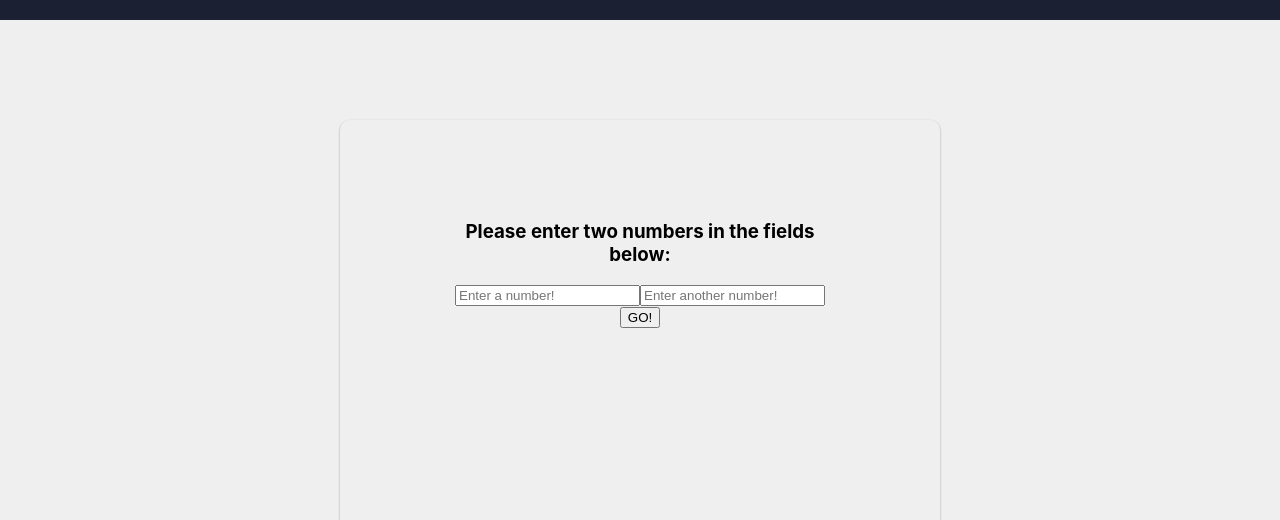
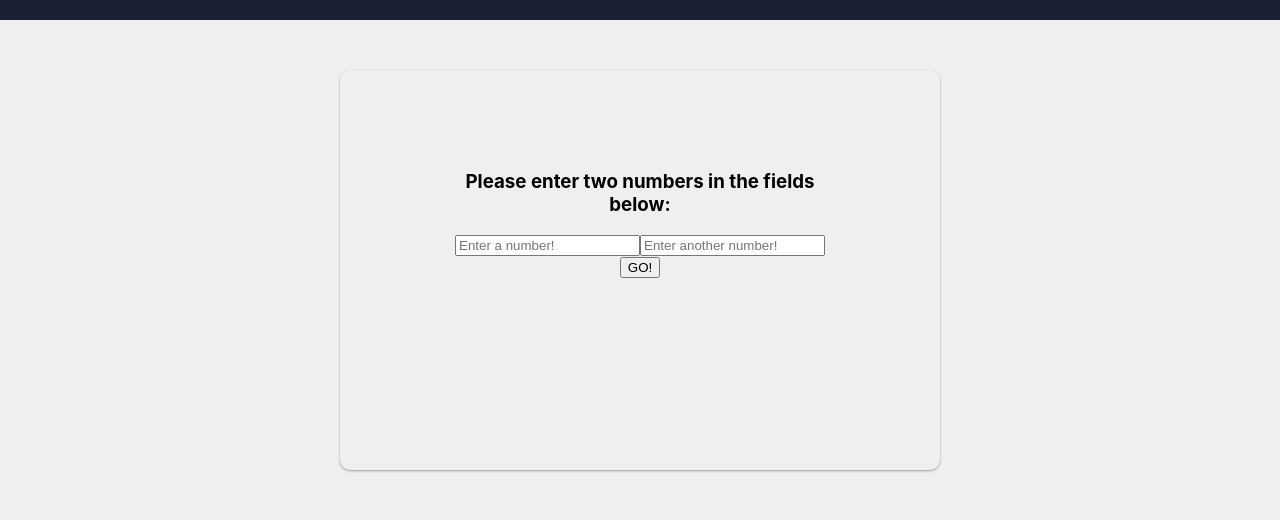
Before and after one commit to charlesGraham/fib-seq, a React (Create React App) app: page / in a window 1280 px wide. Shown: the part 253-773 px from the top of the page. Built offline with nearby package versions, Linux system fonts and the light colour scheme; grey boxes are pictures that could not be loaded.

Commit message:
catch all

```diff
--- a/src/components/Input.css
+++ b/src/components/Input.css
@@ -1,7 +1,7 @@
 .box {
-    margin: 100px auto;
+    margin: 50px auto;
     width: 400px;
-    height: 400px;
+    height: 200px;
     padding: 100px;
     text-align: center;
     border-radius: 10px;
--- a/src/components/Input.js
+++ b/src/components/Input.js
@@ -33,7 +33,7 @@ function Input() {
     }
 
     return (
-            <div >
+            <div>
                 <div className="box">
                     <h3>Please enter two numbers in the fields below:</h3>
                     <input id="val1" type="text" onChange={handleInput} placeholder="Enter a number!" />
```
